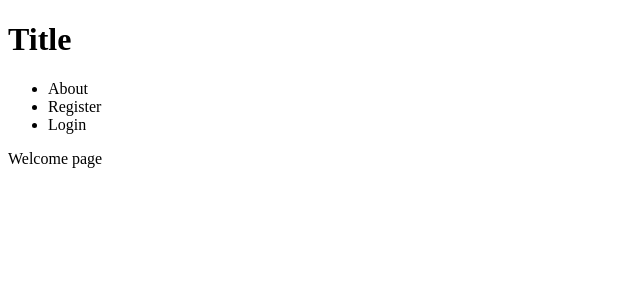
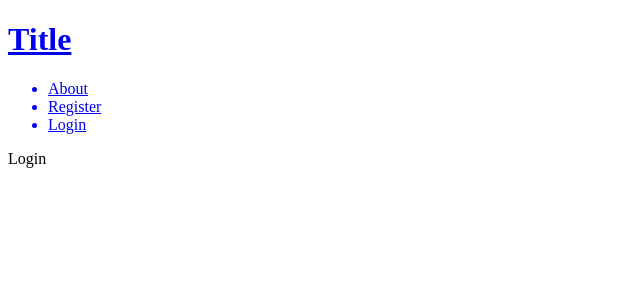
Before and after one commit to MaybeTed/Cube, a React app: page /login in a window 1280 px wide. Shown: the top 300 px of the page, without its empty margins (0-640 px from the left). Built offline with nearby package versions, Linux system fonts and the light colour scheme; the HTML template or start-up script is replaced by a standard one.

Commit message:
nav links work

```diff
--- a/src/components/App.js
+++ b/src/components/App.js
@@ -3,6 +3,8 @@ import { Route, Switch } from 'react-router-dom';
 import Nav from './Nav';
 import Welcome from './Welcome';
 import About from './About';
+import Register from './Register';
+import Login from './Login';
 
 class App extends React.Component {
 	render() {
@@ -10,8 +12,10 @@ class App extends React.Component {
 			<div>
 				<Nav />
 				<Switch>
-					<Route path="/" render={() => (<Welcome />)} />
+					<Route exact path="/" render={() => (<Welcome />)} />
 					<Route path="/about" render={() => (<About />)} />
+					<Route path="/register" render={() => (<Register />)} />
+					<Route path="/login" render={() => (<Login />)} />
 				</Switch>
 			</div>
 		)
--- /dev/null
+++ b/src/components/Login.js
@@ -0,0 +1,20 @@
+import React from 'react';
+
+class Login extends React.Component {
+	constructor () {
+		super();
+		this.state = {
+
+		}
+	}
+
+	render() {
+		return (
+			<div className="login">
+			  Login
+			</div>
+		)
+	}
+}
+
+export default Login;
--- a/src/components/Nav.js
+++ b/src/components/Nav.js
@@ -1,4 +1,5 @@
 import React from 'react';
+import { Link } from 'react-router-dom';
 
 class Nav extends React.Component {
 	constructor() {
@@ -11,11 +12,11 @@ class Nav extends React.Component {
 	render() {
 		return (
 			<div className="nav">
-				<h1>Title</h1>
+				<Link to="/"><h1>Title</h1></Link>
 				<ul className="nav-links">
-					<li>About</li>
-					<li>Register</li>
-					<li>Login</li>
+					<Link to="/about" ><li>About</li></Link>
+					<Link to="/register" ><li>Register</li></Link>
+					<Link to="/login" ><li>Login</li></Link>
 				</ul>
 			</div>
 		)
--- /dev/null
+++ b/src/components/Register.js
@@ -0,0 +1,20 @@
+import React from 'react';
+
+class Register extends React.Component {
+	constructor () {
+		super();
+		this.state = {
+
+		}
+	}
+
+	render() {
+		return (
+			<div className="register">
+			  Register
+			</div>
+		)
+	}
+}
+
+export default Register;
```
Also changed, not shown: 1 other file (tests, documents, lock files or other folders).
